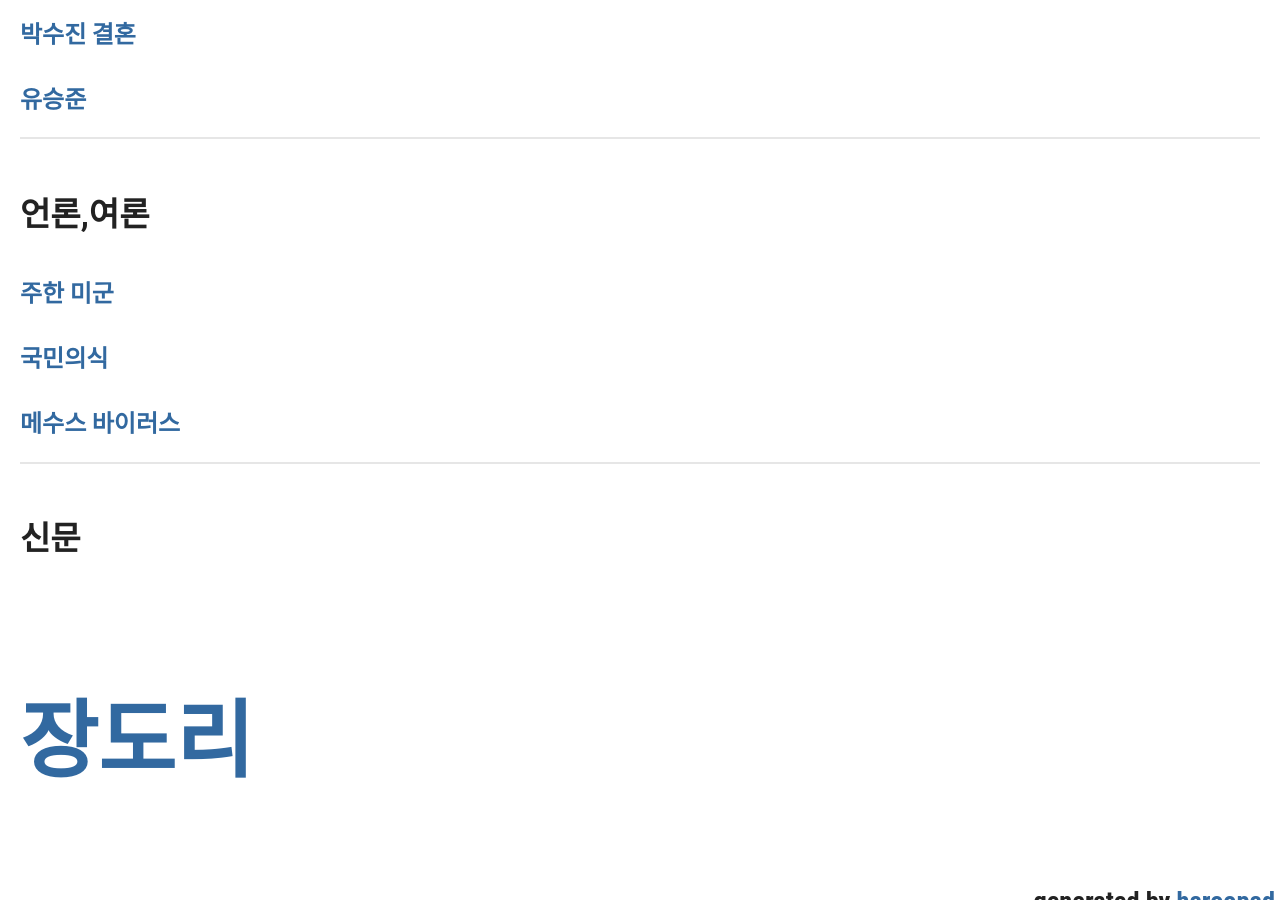
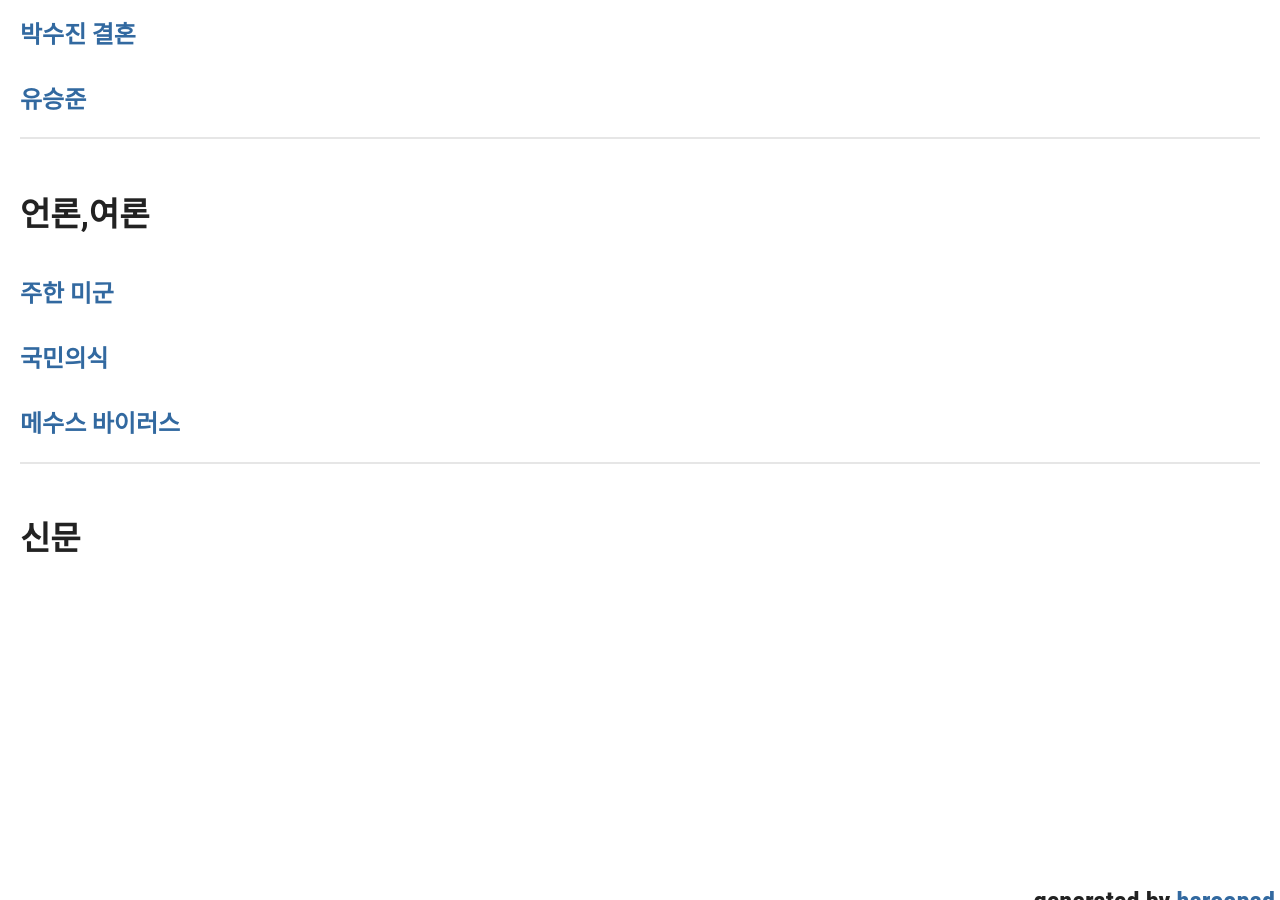
Before and after one commit to osos0623/osos0623.github.com, a Jekyll site: the page free.html, which Jekyll copies as it is, in a window 1280 px wide and 900 px high, scrolled down 633 px. Built offline with Jekyll 4.4.1, drawn with Linux system fonts in a browser that asks for light colours.

Commit message:
Update free.html

```diff
--- a/free.html
+++ b/free.html
@@ -57,7 +57,7 @@
 <class="page"><p><strong><h1>신문<h1></strong></p>
 
 <h3>
-  <a href="jang.html" title="park" target="_self"> <h3>장도리</h3></a>
+  <a href="jang.html" title="park" target="_self"></a>
 </h3>
 
 
```
